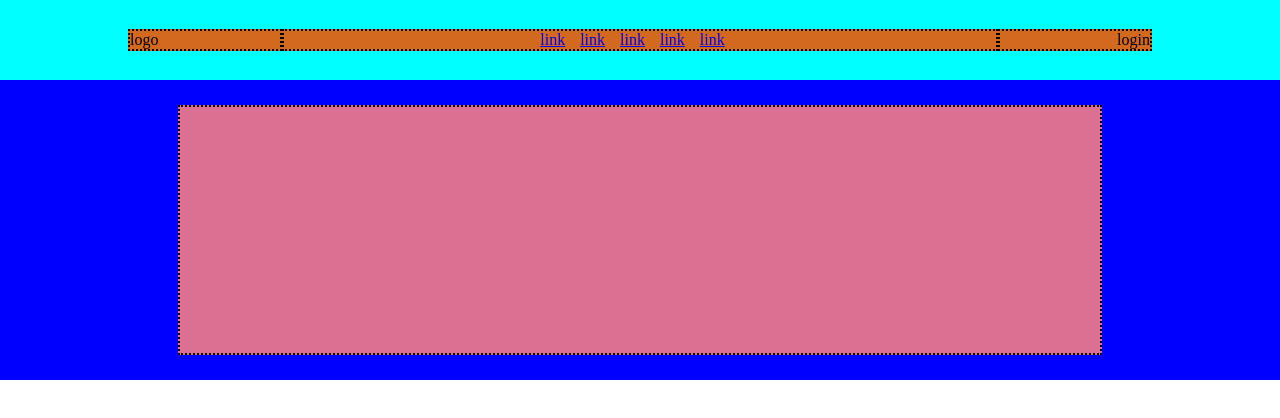
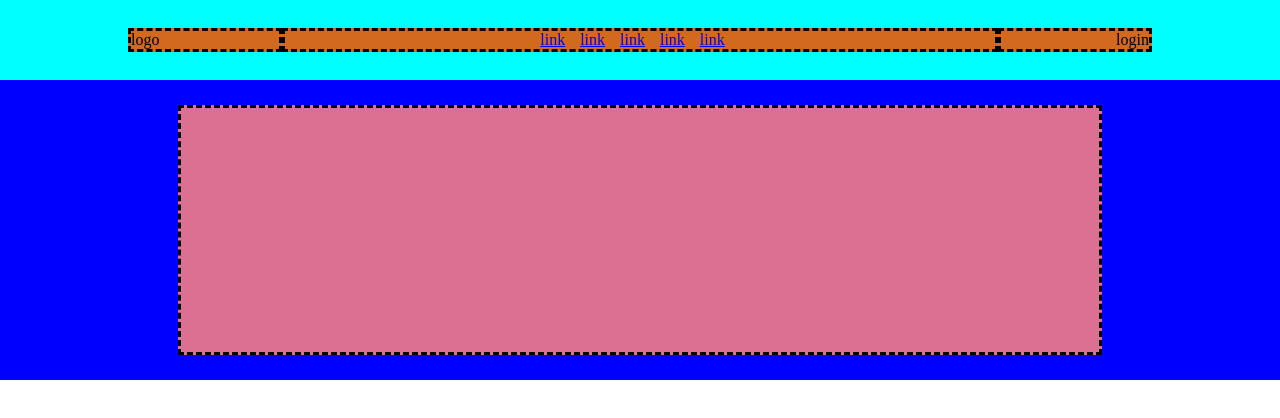
Before and after one commit to mcspe/htmlcss-struttura-discord, a plain HTML site: page index.html in a window 1280 px wide. Drawn offline with Linux system fonts and the light colour scheme.

Commit message:
[fix] jumbothron

```diff
--- a/css/style.css
+++ b/css/style.css
@@ -15,6 +15,10 @@ body{
   margin: auto;
 }
 
+.element{
+  border: 3px dashed black;
+}
+
 /* header */
 header .top-bar{
   height: 80px;
@@ -28,10 +32,6 @@ header .top-bar .top-content{
   flex-wrap: wrap;
   justify-content: space-between;
   background-color: chocolate;
-}
-
-header .top-bar .top-content .top{
-  border: 2px dotted black;
 }
 
 header .top-bar .top-content .logo,
@@ -71,8 +71,7 @@ header .jumbothron{
 
 header .jumbothron .container div{
   background-color: palevioletred;
-  margin: 25px 50px;
+  margin: 0 50px;
   height: 250px;
-  border: 2px dotted black;
 }
 /* /header */
--- a/index.html
+++ b/index.html
@@ -14,9 +14,9 @@
     <div class="top-bar">
       <div class="top-content container">
 
-        <div class="top logo">logo</div>
+        <div class="top logo element">logo</div>
 
-        <nav class="top nav">
+        <nav class="top nav element">
           <ul>
             <li><a href="link">link</a></li>
             <li><a href="link">link</a></li>
@@ -26,7 +26,7 @@
           </ul>
         </nav>
 
-        <div class="top login">login</div>
+        <div class="top login element">login</div>
 
       </div>
 
@@ -35,7 +35,7 @@
 
     <div class="jumbothron">
       <div class="container">
-        <div></div>
+        <div class="element"></div>
       </div>
     </div>
   </header>
```
